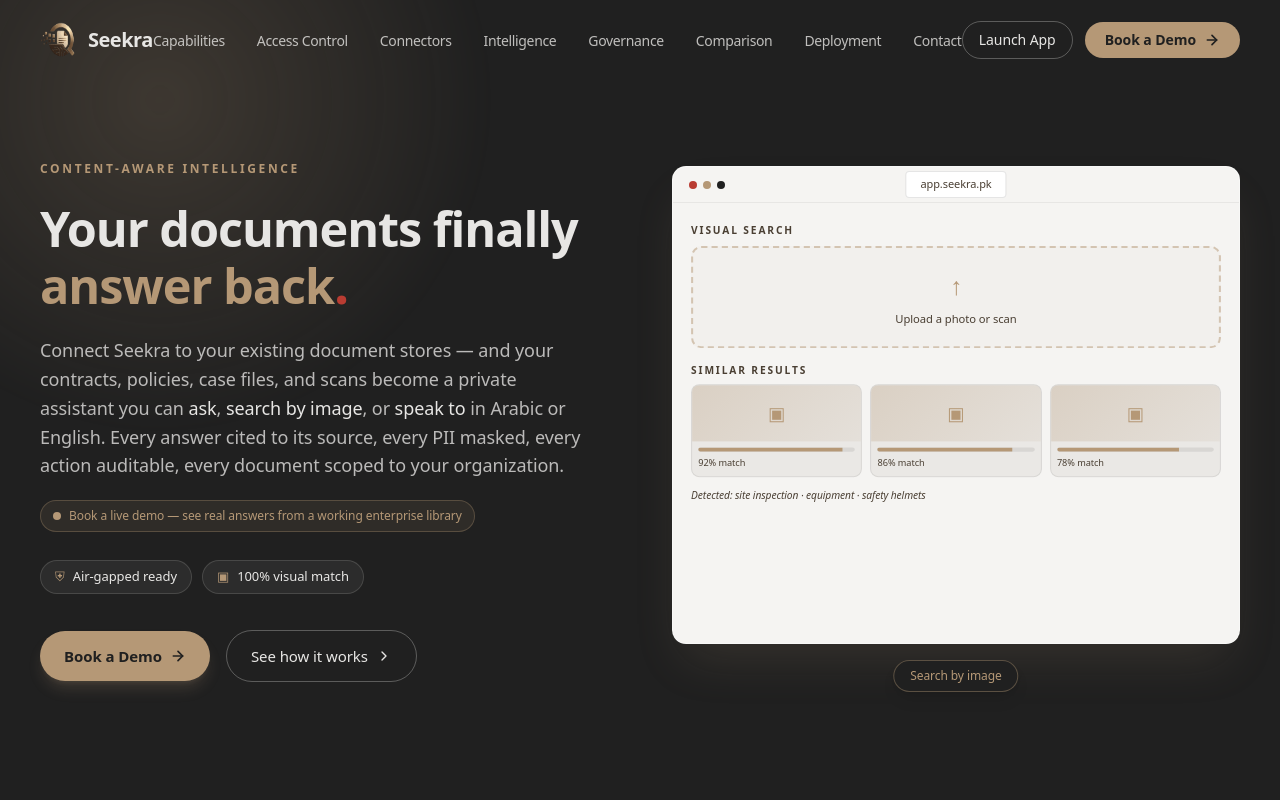
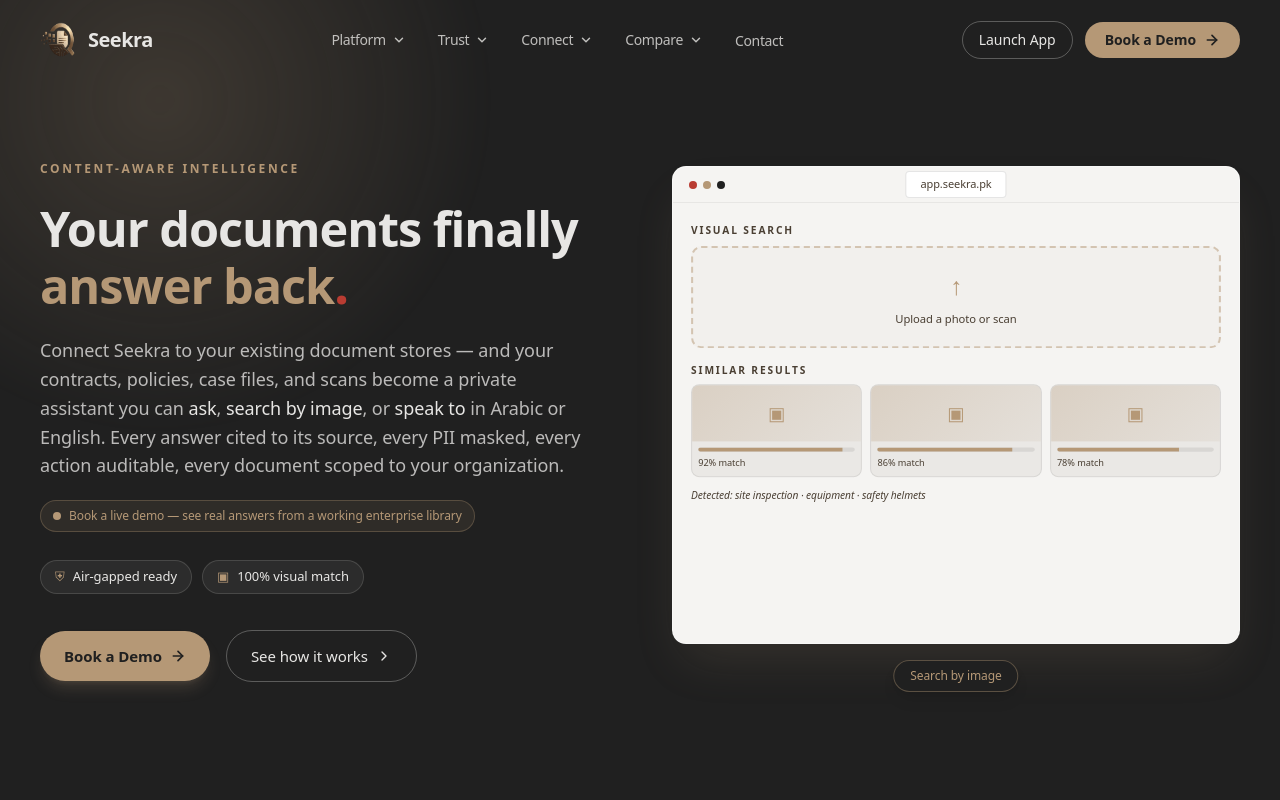
Before and after one commit to rahmirzconsulting-ai/seekra-website, a Next.js app: page / in a window 1280 px wide. Shown: the top 800 px of the page. Built offline with nearby package versions, Linux system fonts and the light colour scheme.

Commit message:
Sleek nav: group 8 sections into 4 dropdowns (Platform / Trust / Connect / Compare)

```diff
--- a/src/components/site/footer.tsx
+++ b/src/components/site/footer.tsx
@@ -47,15 +47,21 @@
             </div>
           </div>
 
-          {/* Anchor links */}
-          <nav className="flex flex-wrap items-center gap-x-6 gap-y-2 text-[13px]">
+          {/* Anchor links — grouped, matching the navbar */}
+          <nav className="flex flex-wrap items-center gap-x-5 gap-y-2 text-[13px]">
+            <span className="text-[#E7E6E4]/40 font-medium tracking-tight mr-1">Platform</span>
             <a href="#capabilities" className="text-[#E7E6E4]/70 hover:text-[#B59876] transition-colors">Capabilities</a>
+            <a href="#intelligence" className="text-[#E7E6E4]/70 hover:text-[#B59876] transition-colors">Intelligence</a>
+            <span className="text-[#E7E6E4]/20 mx-1">·</span>
+            <span className="text-[#E7E6E4]/40 font-medium tracking-tight mr-1">Trust</span>
             <a href="#access-control" className="text-[#E7E6E4]/70 hover:text-[#B59876] transition-colors">Access Control</a>
+            <a href="#governance" className="text-[#E7E6E4]/70 hover:text-[#B59876] transition-colors">Governance</a>
+            <span className="text-[#E7E6E4]/20 mx-1">·</span>
+            <span className="text-[#E7E6E4]/40 font-medium tracking-tight mr-1">Connect</span>
             <a href="#connectors" className="text-[#E7E6E4]/70 hover:text-[#B59876] transition-colors">Connectors</a>
-            <a href="#intelligence" className="text-[#E7E6E4]/70 hover:text-[#B59876] transition-colors">Intelligence</a>
-            <a href="#governance" className="text-[#E7E6E4]/70 hover:text-[#B59876] transition-colors">Governance</a>
-            <a href="#comparison" className="text-[#E7E6E4]/70 hover:text-[#B59876] transition-colors">Comparison</a>
             <a href="#deployment" className="text-[#E7E6E4]/70 hover:text-[#B59876] transition-colors">Deployment</a>
+            <span className="text-[#E7E6E4]/20 mx-1">·</span>
+            <a href="#comparison" className="text-[#E7E6E4]/70 hover:text-[#B59876] transition-colors">Compare</a>
             <a href="#contact" className="text-[#E7E6E4]/70 hover:text-[#B59876] transition-colors">Contact</a>
             <a
               href={SITE_CONFIG.appBridgeUrl}
--- a/src/components/site/navbar.tsx
+++ b/src/components/site/navbar.tsx
@@ -1,23 +1,59 @@
 'use client';
 
-import { useEffect, useState } from 'react';
-import { Menu, X, ArrowRight } from 'lucide-react';
+import { useEffect, useState, useRef } from 'react';
+import { Menu, X, ArrowRight, ChevronDown } from 'lucide-react';
 import { SITE_CONFIG } from '@/lib/site-config';
 
-const NAV_LINKS = [
-  { href: '#capabilities', label: 'Capabilities' },
-  { href: '#access-control', label: 'Access Control' },
-  { href: '#connectors', label: 'Connectors' },
-  { href: '#intelligence', label: 'Intelligence' },
-  { href: '#governance', label: 'Governance' },
-  { href: '#comparison', label: 'Comparison' },
-  { href: '#deployment', label: 'Deployment' },
-  { href: '#contact', label: 'Contact' },
+// Grouped nav structure: 4 top-level groups + Contact
+// - Platform → Capabilities + Intelligence (what Seekra does)
+// - Trust    → Access Control + Governance (how Seekra protects)
+// - Connect  → Connectors + Deployment (how Seekra fits in)
+// - Compare  → Comparison (how Seekra stacks up)
+type NavGroup = {
+  id: string;
+  label: string;
+  items: { href: string; label: string; desc: string }[];
+};
+
+const NAV_GROUPS: NavGroup[] = [
+  {
+    id: 'platform',
+    label: 'Platform',
+    items: [
+      { href: '#capabilities', label: 'Capabilities', desc: 'Ask, see, speak — in Arabic and English' },
+      { href: '#intelligence', label: 'Intelligence', desc: 'Three answer modes + entity knowledge graph' },
+    ],
+  },
+  {
+    id: 'trust',
+    label: 'Trust',
+    items: [
+      { href: '#access-control', label: 'Access Control', desc: 'Org-tree scoping + 4-level classification' },
+      { href: '#governance', label: 'Governance', desc: 'Audit trail · PII lineage · provenance' },
+    ],
+  },
+  {
+    id: 'connect',
+    label: 'Connect',
+    items: [
+      { href: '#connectors', label: 'Connectors', desc: '9 data sources · auto-ingest' },
+      { href: '#deployment', label: 'Deployment', desc: 'Cloud · self-hosted · air-gapped' },
+    ],
+  },
+  {
+    id: 'compare',
+    label: 'Compare',
+    items: [
+      { href: '#comparison', label: 'Comparison', desc: 'Seekra vs cloud AI vs legacy search' },
+    ],
+  },
 ];
 
 export function Navbar() {
   const [scrolled, setScrolled] = useState(false);
   const [menuOpen, setMenuOpen] = useState(false);
+  const [openGroup, setOpenGroup] = useState<string | null>(null);
+  const closeTimer = useRef<ReturnType<typeof setTimeout> | null>(null);
 
   useEffect(() => {
     const onScroll = () => setScrolled(window.scrollY > 24);
@@ -25,6 +61,15 @@
     window.addEventListener('scroll', onScroll, { passive: true });
     return () => window.removeEventListener('scroll', onScroll);
   }, []);
+
+  const handleGroupEnter = (id: string) => {
+    if (closeTimer.current) clearTimeout(closeTimer.current);
+    setOpenGroup(id);
+  };
+
+  const handleGroupLeave = () => {
+    closeTimer.current = setTimeout(() => setOpenGroup(null), 150);
+  };
 
   return (
     <header
@@ -50,18 +95,71 @@
           </span>
         </a>
 
-        {/* Desktop nav links */}
-        <ul className="hidden lg:flex items-center gap-8">
-          {NAV_LINKS.map((link) => (
-            <li key={link.href}>
-              <a
-                href={link.href}
-                className="text-sm font-medium text-[#E7E6E4]/80 hover:text-[#B59876] transition-colors tracking-tight"
+        {/* Desktop nav — grouped dropdowns */}
+        <ul className="hidden lg:flex items-center gap-1">
+          {NAV_GROUPS.map((group) => (
+            <li
+              key={group.id}
+              className="relative"
+              onMouseEnter={() => handleGroupEnter(group.id)}
+              onMouseLeave={handleGroupLeave}
+            >
+              <button
+                onClick={() =>
+                  setOpenGroup((cur) => (cur === group.id ? null : group.id))
+                }
+                className={`flex items-center gap-1.5 px-3.5 py-2 rounded-full text-sm font-medium transition-all tracking-tight ${
+                  openGroup === group.id
+                    ? 'text-[#B59876] bg-[#E7E6E4]/[0.06]'
+                    : 'text-[#E7E6E4]/80 hover:text-[#B59876]'
+                }`}
+                aria-expanded={openGroup === group.id}
               >
-                {link.label}
-              </a>
+                {group.label}
+                <ChevronDown
+                  className={`w-3.5 h-3.5 transition-transform duration-200 ${
+                    openGroup === group.id ? 'rotate-180' : ''
+                  }`}
+                  strokeWidth={2.5}
+                />
+              </button>
+
+              {/* Dropdown panel */}
+              {openGroup === group.id && (
+                <div
+                  className="absolute top-full left-0 mt-1 pt-1"
+                  onMouseEnter={() => handleGroupEnter(group.id)}
+                  onMouseLeave={handleGroupLeave}
+                >
+                  <div className="min-w-[260px] bg-[#202020] border border-[#E7E6E4]/12 rounded-[12px] shadow-2xl shadow-black/40 overflow-hidden">
+                    {group.items.map((item) => (
+                      <a
+                        key={item.href}
+                        href={item.href}
+                        onClick={() => setOpenGroup(null)}
+                        className="block px-4 py-3 hover:bg-[#E7E6E4]/[0.06] transition-colors border-b border-[#E7E6E4]/[0.06] last:border-b-0"
+                      >
+                        <div className="text-[14px] font-semibold text-[#E7E6E4] tracking-tight">
+                          {item.label}
+                        </div>
+                        <div className="text-[11px] text-[#E7E6E4]/55 mt-0.5 leading-snug">
+                          {item.desc}
+                        </div>
+                      </a>
+                    ))}
+                  </div>
+                </div>
+              )}
             </li>
           ))}
+          <li>
+            <a
+              href="#contact"
+              className="px-3.5 py-2 text-sm font-medium text-[#E7E6E4]/80 hover:text-[#B59876] transition-colors tracking-tight"
+            >
+              Contact
+            </a>
+          </li>
         </ul>
 
         {/* Desktop CTA buttons */}
@@ -92,22 +190,44 @@
         </button>
       </nav>
 
-      {/* Mobile drawer */}
+      {/* Mobile drawer — expanded with groups + descriptions */}
       {menuOpen && (
-        <div className="lg:hidden bg-[#202020]/95 backdrop-blur-md border-t border-white/10">
-          <ul className="px-6 py-4 space-y-1">
-            {NAV_LINKS.map((link) => (
-              <li key={link.href}>
-                <a
-                  href={link.href}
-                  className="block py-3 text-base text-[#E7E6E4]/90 hover:text-[#B59876] transition-colors"
-                  onClick={() => setMenuOpen(false)}
-                >
-                  {link.label}
-                </a>
-              </li>
+        <div className="lg:hidden bg-[#202020]/97 backdrop-blur-md border-t border-white/10 max-h-[80vh] overflow-y-auto">
+          <div className="px-6 py-5 space-y-5">
+            {NAV_GROUPS.map((group) => (
+              <div key={group.id}>
+                <div className="text-[11px] font-bold tracking-[0.18em] uppercase text-[#B59876] mb-2 px-1">
+                  {group.label}
+                </div>
+                <div className="space-y-1">
+                  {group.items.map((item) => (
+                    <a
+                      key={item.href}
+                      href={item.href}
+                      className="block px-3 py-2.5 rounded-[10px] hover:bg-[#E7E6E4]/[0.06] transition-colors"
+                      onClick={() => setMenuOpen(false)}
+                    >
+                      <div className="text-[15px] font-medium text-[#E7E6E4]/95 tracking-tight">
+                        {item.label}
+                      </div>
+                      <div className="text-[12px] text-[#E7E6E4]/55 mt-0.5 leading-snug">
+                        {item.desc}
+                      </div>
+                    </a>
+                  ))}
+                </div>
+              </div>
             ))}
-            <li className="pt-3 space-y-2">
+            <div className="pt-2 border-t border-white/10">
+              <a
+                href="#contact"
+                className="block px-3 py-2.5 text-[15px] font-medium text-[#E7E6E4]/95 hover:text-[#B59876] transition-colors"
+                onClick={() => setMenuOpen(false)}
+              >
+                Contact
+              </a>
+            </div>
+            <div className="pt-2 space-y-2">
               <a
                 href={SITE_CONFIG.appBridgeUrl}
                 className="block w-full text-center py-3 rounded-full text-sm font-medium text-[#E7E6E4] border border-[#E7E6E4]/30"
@@ -122,8 +242,8 @@
               >
                 Book a Demo
               </a>
-            </li>
-          </ul>
+            </div>
+          </div>
         </div>
       )}
     </header>
```
